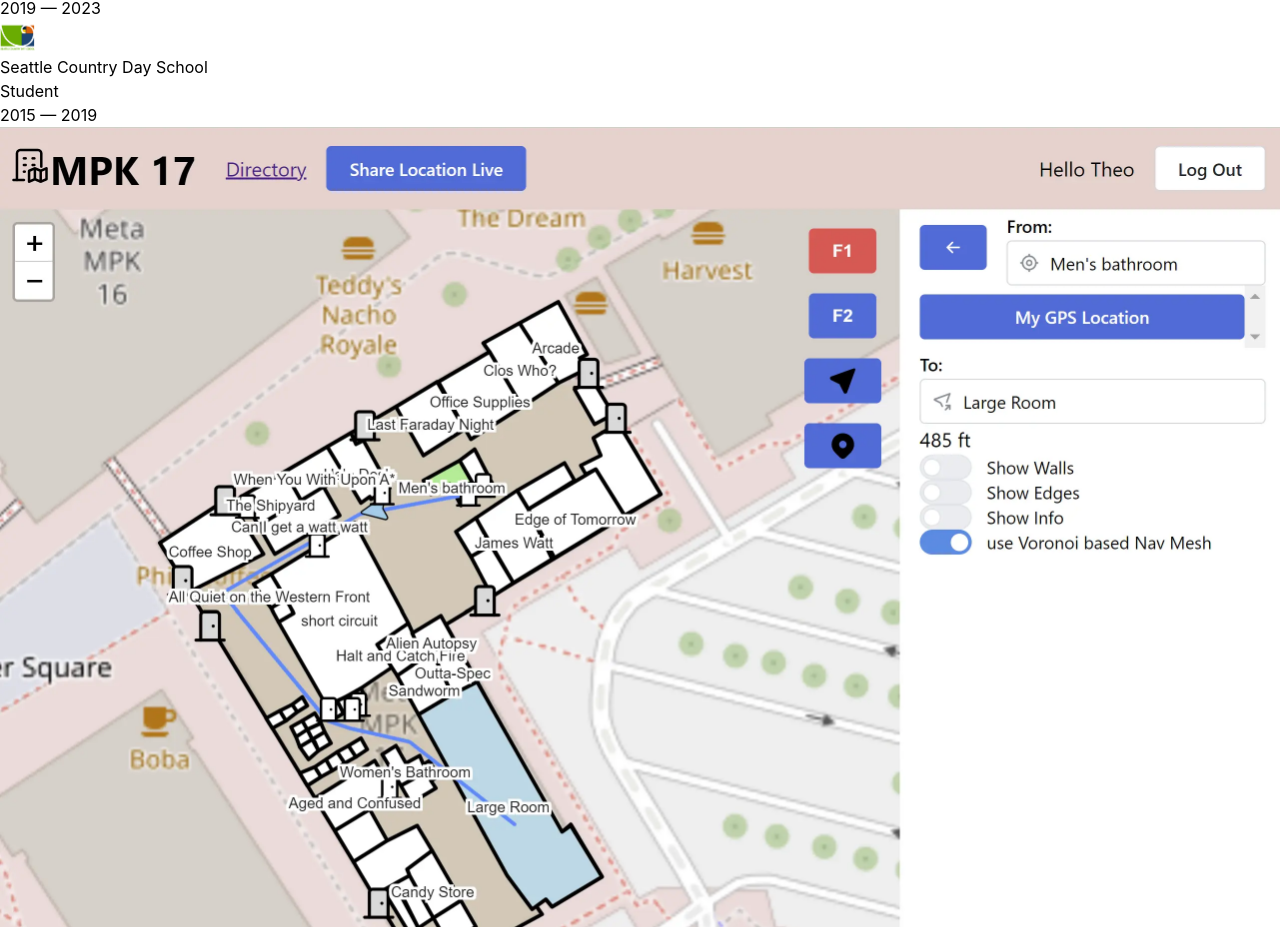
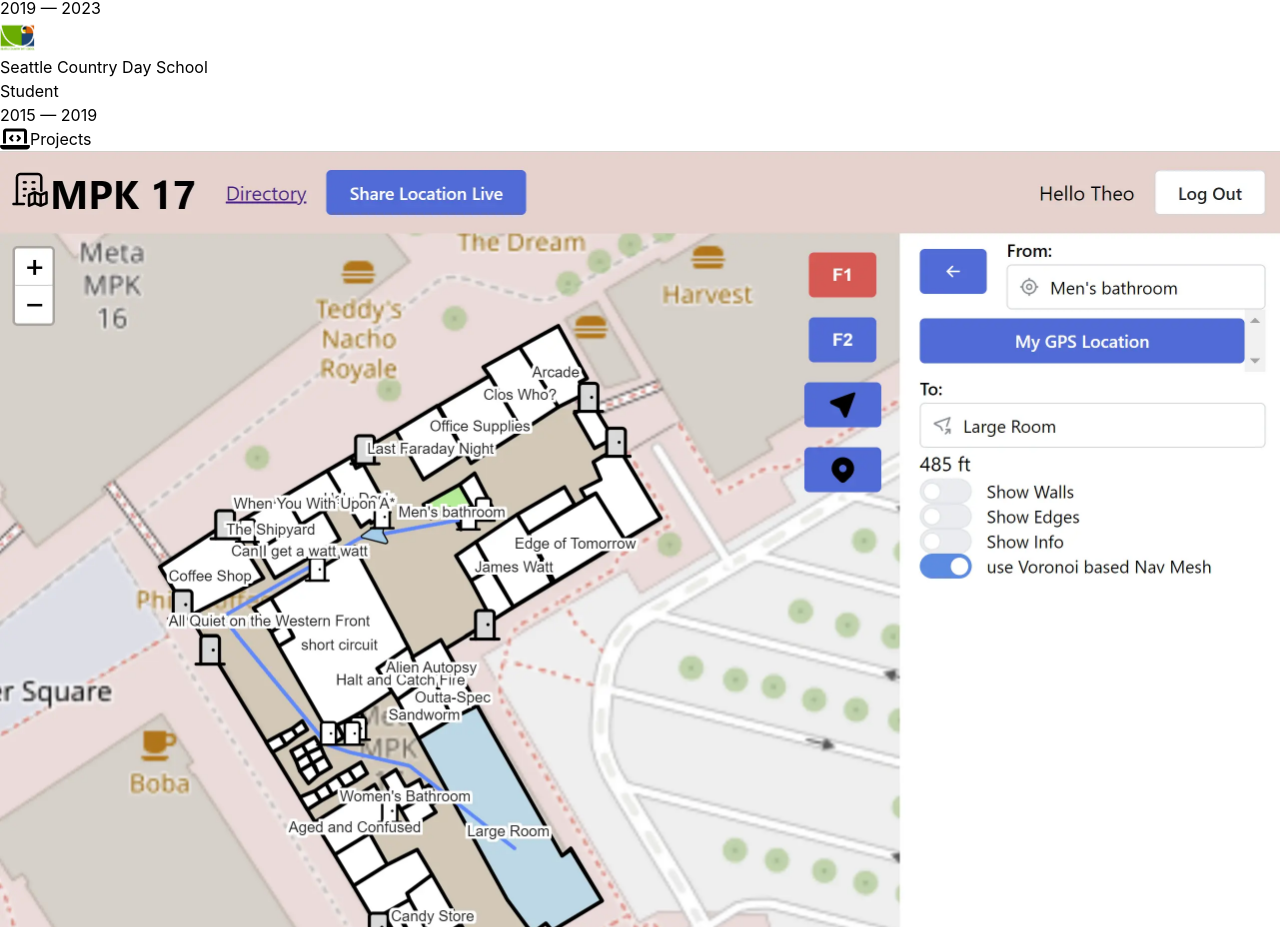
Before and after one commit to dumax315/theoh.dev, a Next.js app: page / in a window 1280 px wide. Shown: the part 2596-3523 px from the top of the page. Built offline with nearby package versions, Linux system fonts and the light colour scheme.

Commit message:
added projects header

```diff
--- a/components/BodyContent.tsx
+++ b/components/BodyContent.tsx
@@ -1,11 +1,11 @@
 import { FontAwesomeIcon } from "@fortawesome/react-fontawesome";
-import { faBriefcase, faSchool } from "@fortawesome/free-solid-svg-icons";
+import { faBriefcase, faLaptopCode, faSchool } from "@fortawesome/free-solid-svg-icons";
 import ProjectItem from "./elements/ProjectItem";
 import WorkOrSchoolItem from "./elements/WorkOrSchoolItem";
 
 const BodyContent = (props) => {
   return (
-    <div className="mt-4 mx-auto grid max-w-xl grid-cols-1 lg:grid-cols-2 gap-16 lg:max-w-none relative px-8 sm:px-8 lg:px-20">
+    <div className="mt-4 mx-auto grid max-w-xl grid-cols-1 lg:grid-cols-2 gap-8 lg:max-w-none relative px-8 sm:px-8 lg:px-20">
       <div className="">
         <div className="rounded-2xl border border-zinc-100 p-6 dark:border-zinc-700/40">
           <h2 className="flex text-sm font-semibold text-zinc-900 dark:text-zinc-100">
@@ -109,7 +109,10 @@
           </ol>
         </div>
       </div>
-
+      <h2 id="projects" className="flex lg:col-span-2 text-lg font-semibold text-zinc-900 dark:text-zinc-100">
+        <FontAwesomeIcon className="fa-xl" icon={faLaptopCode} />
+        <span className="ml-3">Projects</span>
+      </h2>
       <ProjectItem
         imageSrc={"./indoorMaps.webp"}
         imageAlt={"a photo of the interacted building map from indoor maps"}
```
